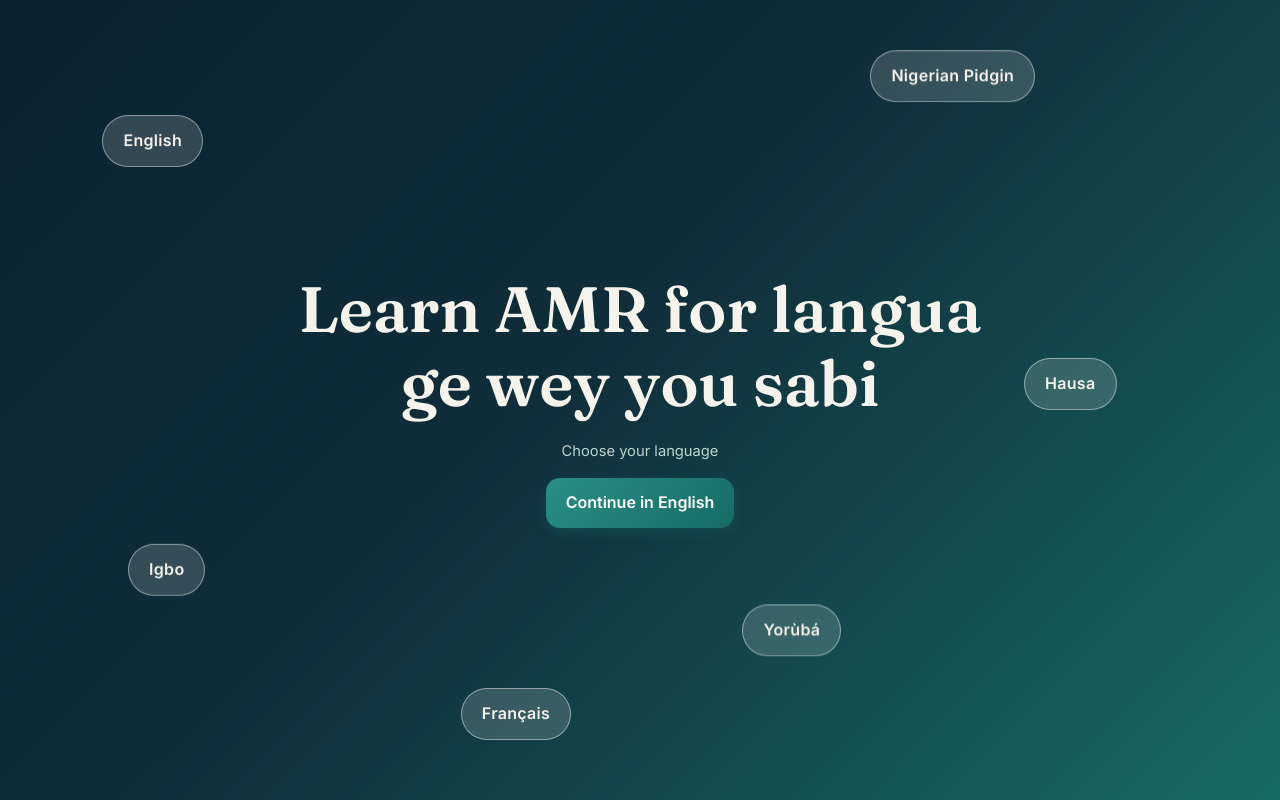
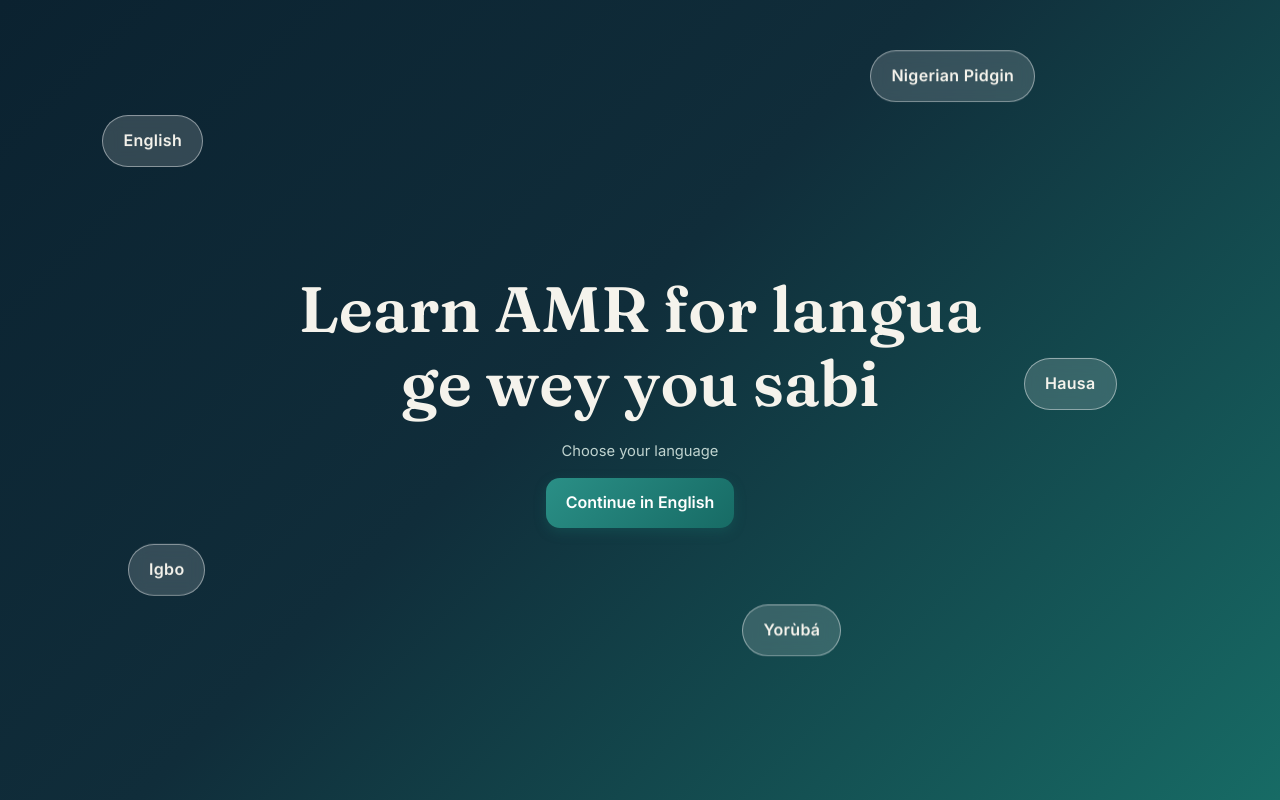
Before and after one commit to echemv/xeith_v2, a React (Vite) app: page / in a window 1280 px wide. Built offline with nearby package versions, Linux system fonts and the light colour scheme.

Commit message:
i18n: drop French as an app language
Take meyi's LANGS (dropdown and welcome bubbles follow it), stop generating
French daily content, update CLAUDE.md to five languages. A stored 'fr' falls
back to English. French column kept in translation files.

```diff
--- a/src/i18n.js
+++ b/src/i18n.js
@@ -2,11 +2,11 @@ import i18n from 'i18next'
 import { initReactI18next } from 'react-i18next'
 import rows from './translations'
 
-export const LANGS = [['en', 'English'], ['pid', 'Nigerian Pidgin'], ['ha', 'Hausa'], ['yo', 'Yorùbá'], ['ig', 'Igbo'], ['fr', 'Français']]
+export const LANGS = [['en', 'English'], ['pid', 'Nigerian Pidgin'], ['ha', 'Hausa'], ['yo', 'Yorùbá'], ['ig', 'Igbo']]
 // English text is the key. tx('text') only marks text for translation; t('text') looks it up. Missing rows show English.
 export const tx = (s) => s
 
-const OTHER = ['pid', 'ha', 'yo', 'ig', 'fr']
+const OTHER = ['pid', 'ha', 'yo', 'ig']
 const resources = { en: { translation: {} } }
 OTHER.forEach((c) => { resources[c] = { translation: {} } })
 for (const [en, ...tr] of rows) OTHER.forEach((c, i) => { if (tr[i]) resources[c].translation[en] = tr[i] })
```
Also changed, not shown: 2 other files (tests, documents, lock files or other folders).
